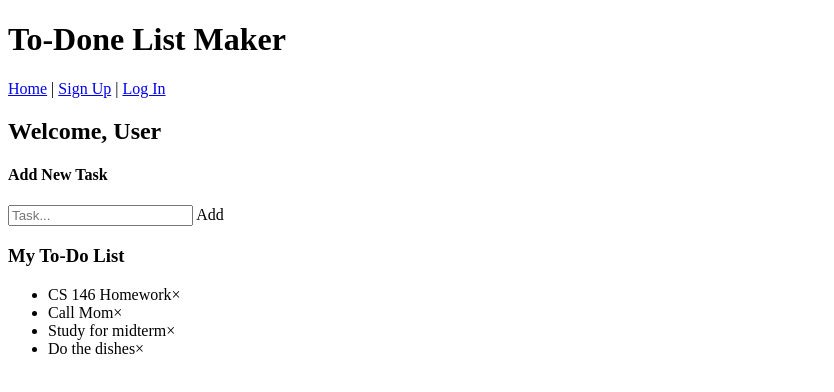
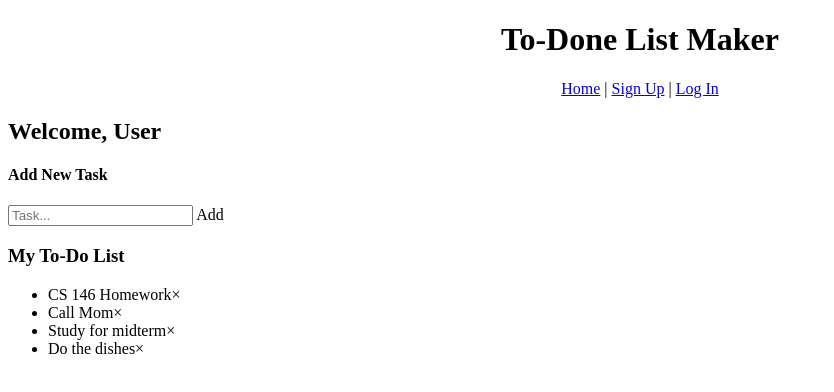
Before and after one commit to broberts13/CS146_Team13, a plain HTML site: page index.html in a window 1280 px wide. Shown: the whole page, without its empty margins (0-834 px from the left). Drawn offline with Linux system fonts and the light colour scheme.

Commit message:
Added a sign up file

```diff
--- a/index.html
+++ b/index.html
@@ -4,16 +4,18 @@
         <title>To-Done List Maker</title>
     </head>
     <header>
-        <h1>To-Done List Maker</h1>
+        <h1> <center> To-Done List Maker </center> </h1>
         <hav>
-            <a href="#">Home</a> |
-            <a href="#">Sign Up</a> |
-            <a href="#">Log In</a>
+            <center>
+                <a href="#">Home</a> |
+                <a href="signUp.html">Sign Up</a> |
+                <a href="#">Log In</a>
+            </center>
         </hav>
     </header>
     <body>
 
-        <h2>Welcome, User</h2>
+        <h2> Welcome, User </h2>
         <div>
             <h4>Add New Task</h4>
                 <input type="text" id="myInput" placeholder="Task...">
```
Also changed, not shown: signUp.html (added, +17 -0 lines).
